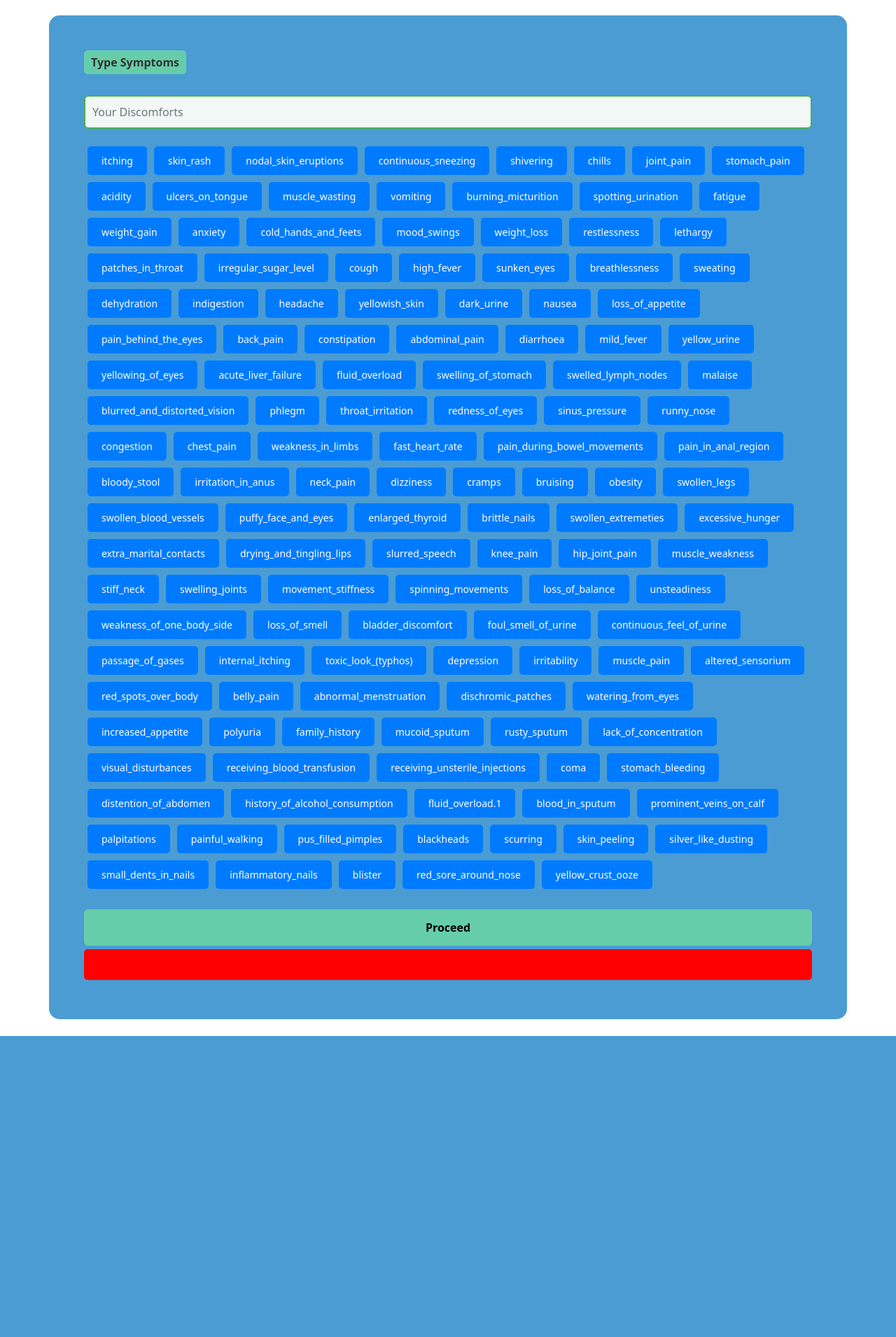
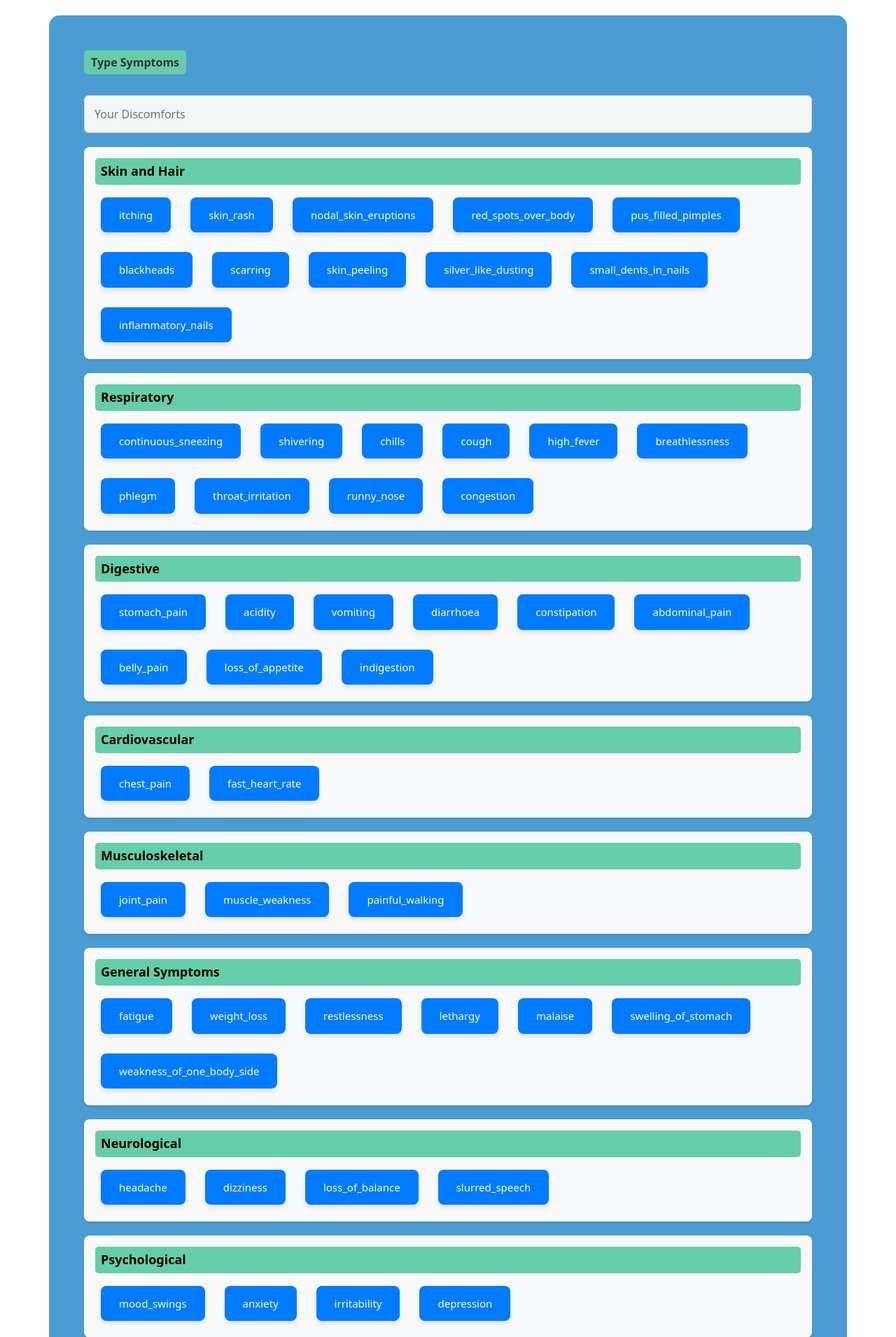
Before and after one commit to Mohak-HoWaN/Health-Care-Center, a Flask app: page / in a window 1280 px wide. Shown: the part 110-2020 px from the top of the page at 70% size. Before the commit the page ends 1590 px from the top, so only its background shows below. Run offline with Flask 3, Linux system fonts and the light colour scheme; parts of the project's set-up code (start-up, migrations or seed data) failed here and were passed over.

Commit message:
Changed the index.html file

```diff
--- a/templates/index.html
+++ b/templates/index.html
@@ -117,36 +117,105 @@
     /* Base styling for the checkbox buttons */
     .checkbox-button {
         display: inline-block;
-      margin: 5px;
-      padding: 10px 20px;
+        margin: 8px;
+        padding: 12px 24px;
         background-color: #007bff; /* Blue background */
         color: white;
-      border: none;
-      border-radius: 5px;
+        border: 2px solid transparent;
+        border-radius: 8px;
         cursor: pointer;
-      font-size: 14px;
-      transition: background-color 0.3s ease, border-color 0.3s ease; /* Smooth transition */
+        font-size: 15px;
+        transition: background-color 0.3s ease, border-color 0.3s ease, transform 0.2s ease, box-shadow 0.3s ease;
+        box-shadow: 0 4px 6px rgba(0, 0, 0, 0.1);
+        text-align: center;
     }
 
-    /* Styling when the button is selected */
+    /* Selected State */
     .checkbox-button.selected {
         background-color: #0056b3; /* Darker blue background */
         border-color: #004085; /* Darker border */
+        color: #e2eafc; /* Lighter text for contrast */
+        box-shadow: 0 6px 8px rgba(0, 0, 0, 0.15);
+        transform: scale(1.05); /* Slightly larger when selected */
     }
 
-    /* Hover effect for the buttons */
+    /* Hover State */
     .checkbox-button:hover {
         background-color: #0056b3; /* Dark blue on hover */
         border-color: #004085; /* Darker border on hover */
+        box-shadow: 0 6px 8px rgba(0, 0, 0, 0.2);
+        transform: translateY(-2px); /* Slight lift on hover */
     }
 
-    /* Additional styling for the input field */
+    /* Focus State */
+    .checkbox-button:focus {
+        outline: none;
+        border-color: #28a745; /* Green border on focus */
+        box-shadow: 0 0 0 3px rgba(40, 167, 69, 0.5); /* Soft green glow on focus */
+    }
+
+    /* Form Control Styles (e.g., input fields) */
     .form-control {
         width: 100%;
-      padding: 10px;
-      margin-top: 20px;
+        padding: 14px; /* Increased padding for a more comfortable size */
+        margin: 20px 0;
+        font-size: 16px;
+        border-radius: 6px; /* Slightly larger radius for a smoother look */
+        border: 1px solid #ccc;
+        transition: border-color 0.3s ease, box-shadow 0.3s ease;
+    }
+
+    /* Focus State for Form Control */
+    .form-control:focus {
+        outline: none;
+        border-color: #007bff; /* Blue border on focus */
+        box-shadow: 0 0 8px rgba(0, 123, 255, 0.5); /* Blue glow with more intensity */
+    }
+
+    /* Additional Styling for Category and Symptom Layout */
+    .category-container {
+        background-color: #f8f9fa; /* Light background */
+        padding: 16px;
         margin-bottom: 20px;
-      font-size: 16px;
+        border-radius: 8px;
+        box-shadow: 0 2px 4px rgba(0, 0, 0, 0.1);
+    }
+
+    .category-title {
+        font-size: 18px;
+        font-weight: bold;
+        margin-bottom: 10px;
+        padding: 8px;
+        background-color: #66CDAA; /* Blue background for category title */
+        color: black;
+        border-radius: 5px;
+        cursor: pointer;
+        transition: background-color 0.3s ease;
+    }
+
+    .category-title:hover {
+        background-color: #0056b3; /* Darker blue on hover */
+    }
+
+    .symptoms-container {
+        display: flex;
+        flex-wrap: wrap;
+        gap: 12px; /* Add spacing between buttons */
+        margin-top: 10px;
+    }
+
+    .checkbox-button {
+        display: inline-block;
+        padding: 12px 24px;
+        background-color: #007bff;
+        color: white;
+        border: 2px solid transparent;
+        border-radius: 8px;
+        cursor: pointer;
+        font-size: 15px;
+        transition: background-color 0.3s ease, border-color 0.3s ease, transform 0.2s ease;
+        box-shadow: 0 4px 6px rgba(0, 0, 0, 0.1);
+        text-align: center;
     }
 
   </style>
@@ -196,82 +265,144 @@
       </div>
       <div id="checkbox-container"></div>
       <script>
-            // Your JavaScript for dynamically creating buttons
-            function createCheckboxes(symptoms_dict) {
+        const symptomsDict = {
+          "Skin and Hair": {
+              "itching": 0, "skin_rash": 1, "nodal_skin_eruptions": 2, "red_spots_over_body": 99,
+              "pus_filled_pimples": 122, "blackheads": 123, "scarring": 124, "skin_peeling": 125,
+              "silver_like_dusting": 126, "small_dents_in_nails": 127, "inflammatory_nails": 128
+          },
+          "Respiratory": {
+              "continuous_sneezing": 3, "shivering": 4, "chills": 5, "cough": 24, "high_fever": 25,
+              "breathlessness": 27, "phlegm": 50, "throat_irritation": 51, "runny_nose": 54, "congestion": 55
+          },
+          "Digestive": {
+              "stomach_pain": 7, "acidity": 8, "vomiting": 11, "diarrhoea": 40, "constipation": 38,
+              "abdominal_pain": 39, "belly_pain": 100, "loss_of_appetite": 112, "indigestion": 119
+          },
+          "Cardiovascular": {
+              "chest_pain": 13, "fast_heart_rate": 97
+          },
+          "Musculoskeletal": {
+              "joint_pain": 6, "muscle_weakness": 125, "painful_walking": 136
+          },
+          "General Symptoms": {
+              "fatigue": 12, "weight_loss": 14, "restlessness": 104, "lethargy": 121,
+              "malaise": 120, "swelling_of_stomach": 135, "weakness_of_one_body_side": 141
+          },
+          "Neurological": {
+              "headache": 9, "dizziness": 61, "loss_of_balance": 133, "slurred_speech": 144
+          },
+          "Psychological": {
+              "mood_swings": 60, "anxiety": 68, "irritability": 85, "depression": 117
+          },
+          "Urinary": {
+              "bladder_discomfort": 96, "foul_smell_of_urine": 129, "continuous_feel_of_urine": 130
+          },
+          "Reproductive": {
+              "spotting_urination": 100, "pain_during_urination": 106, "yellow_urination": 123
+          },
+          "Endocrine": {
+              "increased_appetite": 98, "sweating": 28, "weight_gain": 21, "polyuria": 147
+          },
+          "Vision": {
+              "blurred_and_distorted_vision": 102, "redness_of_eyes": 107, "sinus_pressure": 110,
+              "swollen_eyes": 111, "visual_disturbances": 113
+          },
+          "Hearing and Ear": {
+              "ear_pain": 53, "ear_discharge": 89, "ringing_in_ears": 90
+          },
+          "Lymphatic": {
+              "swelled_lymph_nodes": 56
+          },
+          "Metabolic": {
+              "loss_of_smell": 19, "muscle_pain": 123, "high_fever": 25
+          }
+      };
+
+            // Function to create symptom buttons dynamically based on selected category
+            function createCheckboxes(symptomsDict) {
             const container = document.getElementById("checkbox-container");
 
-            // Loop through each symptom and create a button
-            Object.entries(symptoms_dict).forEach(([symptom, id]) => {
+            // Loop through each category
+            Object.entries(symptomsDict).forEach(([category, symptoms]) => {
+                // Create a category container
+                const categoryContainer = document.createElement('div');
+                categoryContainer.classList.add('category-container');
+
+                // Create a category title that can be clicked to toggle symptoms
+                const categoryTitle = document.createElement('h3');
+                categoryTitle.classList.add('category-title');
+                categoryTitle.textContent = category;
+
+                // Add click event to toggle visibility of symptoms
+                categoryTitle.addEventListener('click', () => {
+                    categorySymptomsContainer.classList.toggle('hidden');
+                });
+
+                // Create a container for symptoms in this category
+                const categorySymptomsContainer = document.createElement('div');
+                categorySymptomsContainer.classList.add('symptoms-container');
+
+                // Create a button for each symptom in the category
+                Object.entries(symptoms).forEach(([symptom, id]) => {
                     const button = document.createElement('button');
                     button.classList.add('checkbox-button');
                     button.textContent = symptom;
-            button.setAttribute('data-id', id); // Storing the symptom ID (if needed later)
+                    button.setAttribute('data-id', id);
 
-            // Add an event listener for button click
+                    // Add event listener for the button click
                     button.addEventListener('click', (event) => {
-                // Prevent the page refresh from form submission
                         event.preventDefault();
-
-                // Toggle the "selected" class for button styling (change 'selected' to 'active' if needed)
                         button.classList.toggle('selected');
 
-                // Get the input field where symptoms will be displayed
                         const symptomsInput = document.getElementById("symptoms");
                         let currentSymptoms = symptomsInput.value.split(',').map(item => item.trim()).filter(Boolean);
-                const symptomName = button.textContent; // Get the symptom name from the button text
+                        const symptomName = button.textContent;
 
-                // Check if button is selected and update input field accordingly
                         if (button.classList.contains('selected')) {
-                    // Add symptom to the list if it's not already present
                             if (!currentSymptoms.includes(symptomName)) {
                                 currentSymptoms.push(symptomName);
                             }
                         } else {
-                    // Remove symptom from the list if it's deselected
                             currentSymptoms = currentSymptoms.filter(item => item !== symptomName);
                         }
 
-                // Update the input field with the selected symptoms, separated by commas
                         symptomsInput.value = currentSymptoms.join(', ');
+                        updateProceedButtonState(); // Update button state based on selections
                     });
 
-            // Append the button to the container
-            container.appendChild(button);
+                    // Append the button to the symptoms container
+                    categorySymptomsContainer.appendChild(button);
+                });
+
+                // Append category title and symptoms container to the category container
+                categoryContainer.appendChild(categoryTitle);
+                categoryContainer.appendChild(categorySymptomsContainer);
+                container.appendChild(categoryContainer);
             });
         }
-        // Call the function to create symptom buttons when the page loads
+
+        // Function to update proceed button state based on selected symptoms
+        function updateProceedButtonState() {
+            const symptomsInput = document.getElementById("symptoms");
+            const symptomCount = symptomsInput.value.split(',').map(item => item.trim()).filter(Boolean).length;
+            const proceedBtn = document.getElementById("proceed-btn");
+            proceedBtn.disabled = symptomCount < 3;
+        }
+
+        // Initialize the creation of checkboxes on page load
         document.addEventListener('DOMContentLoaded', () => {
-          let symptoms_dict = {
-              'itching': 0, 'skin_rash': 1, 'nodal_skin_eruptions': 2, 'continuous_sneezing': 3, 'shivering': 4, 'chills': 5, 'joint_pain': 6, 'stomach_pain': 7, 'acidity': 8,
-              'ulcers_on_tongue': 9, 'muscle_wasting': 10, 'vomiting': 11, 'burning_micturition': 12, 'spotting_urination': 13, 'fatigue': 14, 'weight_gain': 15, 'anxiety': 16,
-              'cold_hands_and_feets': 17, 'mood_swings': 18, 'weight_loss': 19, 'restlessness': 20, 'lethargy': 21, 'patches_in_throat': 22, 'irregular_sugar_level': 23, 'cough': 24,
-              'high_fever': 25, 'sunken_eyes': 26, 'breathlessness': 27, 'sweating': 28, 'dehydration': 29, 'indigestion': 30, 'headache': 31, 'yellowish_skin': 32, 'dark_urine': 33,
-              'nausea': 34, 'loss_of_appetite': 35, 'pain_behind_the_eyes': 36, 'back_pain': 37, 'constipation': 38, 'abdominal_pain': 39, 'diarrhoea': 40, 'mild_fever': 41,
-              'yellow_urine': 42, 'yellowing_of_eyes': 43, 'acute_liver_failure': 44, 'fluid_overload': 45, 'swelling_of_stomach': 46, 'swelled_lymph_nodes': 47, 'malaise': 48,
-              'blurred_and_distorted_vision': 49, 'phlegm': 50, 'throat_irritation': 51, 'redness_of_eyes': 52, 'sinus_pressure': 53, 'runny_nose': 54, 'congestion': 55, 'chest_pain': 56,
-              'weakness_in_limbs': 57, 'fast_heart_rate': 58, 'pain_during_bowel_movements': 59, 'pain_in_anal_region': 60, 'bloody_stool': 61, 'irritation_in_anus': 62, 'neck_pain': 63,
-              'dizziness': 64, 'cramps': 65, 'bruising': 66, 'obesity': 67, 'swollen_legs': 68, 'swollen_blood_vessels': 69, 'puffy_face_and_eyes': 70, 'enlarged_thyroid': 71,
-              'brittle_nails': 72, 'swollen_extremeties': 73, 'excessive_hunger': 74, 'extra_marital_contacts': 75, 'drying_and_tingling_lips': 76, 'slurred_speech': 77, 'knee_pain': 78,
-              'hip_joint_pain': 79, 'muscle_weakness': 80, 'stiff_neck': 81, 'swelling_joints': 82, 'movement_stiffness': 83, 'spinning_movements': 84, 'loss_of_balance': 85,
-              'unsteadiness': 86, 'weakness_of_one_body_side': 87, 'loss_of_smell': 88, 'bladder_discomfort': 89, 'foul_smell_of_urine': 90, 'continuous_feel_of_urine': 91, 'passage_of_gases': 92,
-              'internal_itching': 93, 'toxic_look_(typhos)': 94, 'depression': 95, 'irritability': 96, 'muscle_pain': 97, 'altered_sensorium': 98, 'red_spots_over_body': 99, 'belly_pain': 100,
-              'abnormal_menstruation': 101, 'dischromic_patches': 102, 'watering_from_eyes': 103, 'increased_appetite': 104, 'polyuria': 105, 'family_history': 106, 'mucoid_sputum': 107,
-              'rusty_sputum': 108, 'lack_of_concentration': 109, 'visual_disturbances': 110, 'receiving_blood_transfusion': 111, 'receiving_unsterile_injections': 112, 'coma': 113,
-              'stomach_bleeding': 114, 'distention_of_abdomen': 115, 'history_of_alcohol_consumption': 116, 'fluid_overload.1': 117, 'blood_in_sputum': 118, 'prominent_veins_on_calf': 119,
-              'palpitations': 120, 'painful_walking': 121, 'pus_filled_pimples': 122, 'blackheads': 123, 'scurring': 124, 'skin_peeling': 125, 'silver_like_dusting': 126, 'small_dents_in_nails': 127,
-              'inflammatory_nails': 128, 'blister': 129, 'red_sore_around_nose': 130, 'yellow_crust_ooze': 131
-          };
+            createCheckboxes(symptomsDict);
 
-          createCheckboxes(symptoms_dict);
+            const proceedBtn = document.getElementById("proceed-btn");
+            proceedBtn.disabled = true; // Disable initially
 
-          // Handle the Proceed button action (if any)
-          document.getElementById("proceed-btn").addEventListener("click", () => {
+            // Handle proceed button click
+            proceedBtn.addEventListener("click", () => {
+                if (!proceedBtn.disabled) {
                     alert("Proceeding with selected symptoms.");
+                }
             });
-
-          // Ensure that the symptom input field is reset on page load
-          const symptomsInput = document.getElementById("symptoms");
-          symptomsInput.value = ""; // Reset selected symptoms to empty
         });
       </script>
 
@@ -280,9 +411,9 @@
 
       <!-- Rotating warning line below the Proceed button -->
       <marquee style="background-color: red; color: white; font-weight: bold; padding: 10px; font-size: 1em; border-radius: 5px">
-        <!--<img src="{{ url_for('static', filename='warning-sign.svg') }}" alt="Warning" style="height: 1.3em; vertical-align: middle; margin-right: 0px;">-->
-        Contact the nearest physician for more details
-        <!--<img src="{{ url_for('static', filename='warning-sign.svg') }}" alt="Warning" style="height: 1.3em; vertical-align: middle; margin-right: 0px;">-->
+        <img src="{{ url_for('static', filename='warning-sign.svg') }}" alt="Warning" style="height: 1.3em; vertical-align: middle; margin-right: 0px;">
+        Contact the nearest doctor for more details
+        <img src="{{ url_for('static', filename='warning-sign.svg') }}" alt="Warning" style="height: 1.3em; vertical-align: middle; margin-right: 0px;">
       </marquee>
     </form>
   </div>
```
Also changed, not shown: templates/blog.html (+7 -7 lines). Lines whose indentation alone changed are shown as unchanged.
